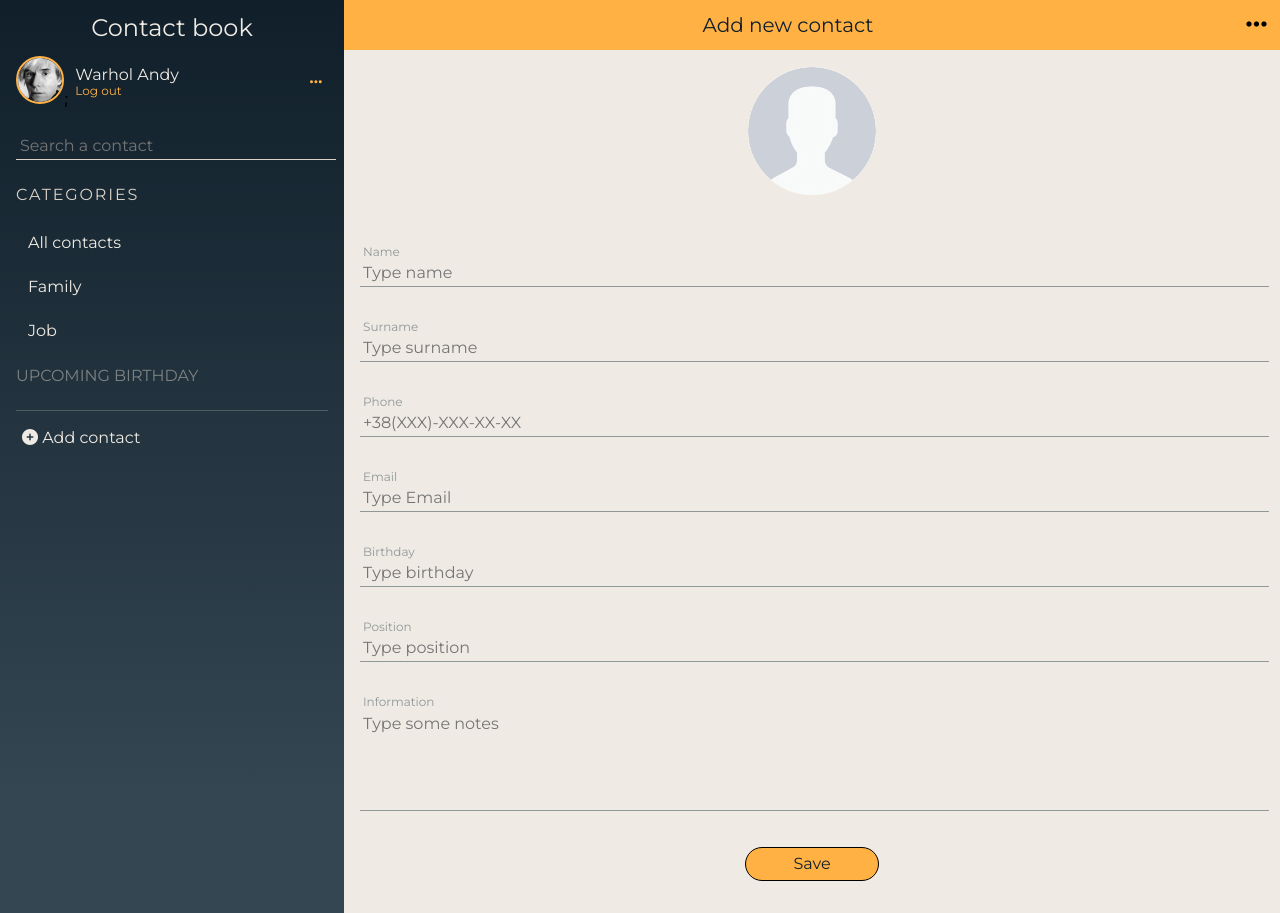
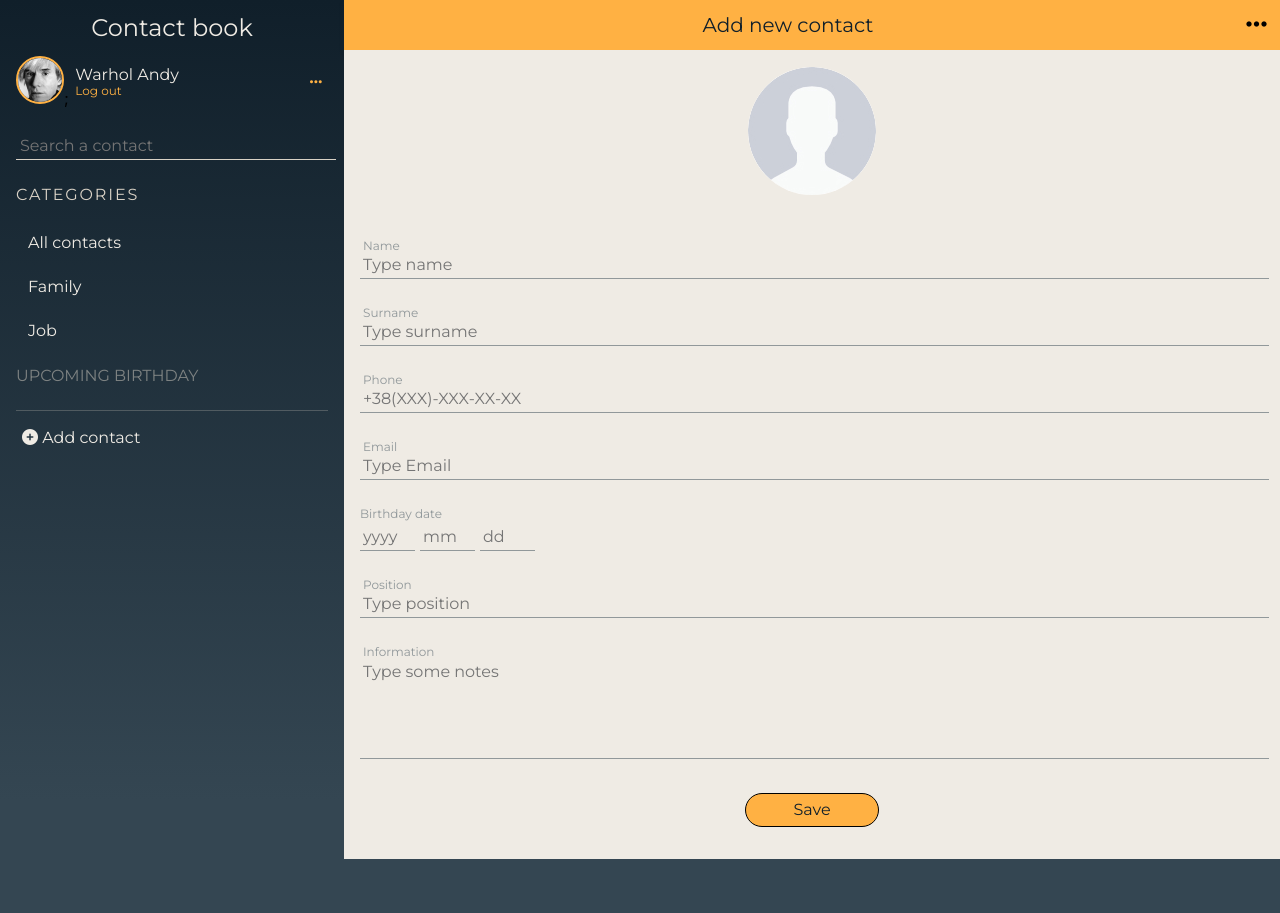
Before and after one commit to Dumanskyi/contact_list, a React (Create React App) app: page /add in a window 1280 px wide. After the commit the page ends 859 px from the top, so only its background shows below. Built offline with nearby package versions, Linux system fonts and the light colour scheme.

Commit message:
15.01.2020

```diff
--- a/src/Add/Add.js
+++ b/src/Add/Add.js
@@ -15,7 +15,10 @@ class Add extends Component {
       email: '',
       bornDate: '',
       position: '',
-      information: ''
+      information: '',
+      date: '',
+      month: '',
+      year: ''
     };
 
 
@@ -24,7 +27,10 @@ class Add extends Component {
     this.onChangePhone = this.onChangePhone.bind(this);
     this.onChangeEmail = this.onChangeEmail.bind(this);
 
-    this.onChangeBornDate = this.onChangeBornDate.bind(this);
+    this.onChangeDate = this.onChangeDate.bind(this);
+    this.onChangeMonth = this.onChangeMonth.bind(this);
+    this.onChangeYear = this.onChangeYear.bind(this);
+
     this.onChangePosition = this.onChangePosition.bind(this);
     this.onChangeInformation = this.onChangeInformation.bind(this);
 
@@ -50,17 +56,24 @@ class Add extends Component {
     this.setState({email: event.target.value});
   }
 
-
-  onChangeBornDate(event){
-    this.setState({bornDate: event.target.value});
-  }
-
   onChangePosition(event){
     this.setState({position: event.target.value});
   }
 
   onChangeInformation(event){
     this.setState({information: event.target.value});
+  }
+
+  onChangeDate(event){
+    this.setState({date: event.target.value});
+  }
+
+  onChangeMonth(event){
+    this.setState({month: event.target.value});
+  }
+
+  onChangeYear(event){
+    this.setState({year: event.target.value});
   }
 
   submitFunction(event){
@@ -77,7 +90,7 @@ class Add extends Component {
         }
       ],
       email: [this.state.email],
-      bornDate: this.state.bornDate,
+      bornDate: `${this.state.year}-${this.state.month}-${this.state.date}`,
       position: this.state.position,
       information: this.state.information,
     };
@@ -86,11 +99,6 @@ class Add extends Component {
 
     fetch_request(urlUser, "POST", user).then(function(data) {
       console.log(data);
-
-      // let obj = {
-      //   data,
-      //   Id : userID
-      // }
 
       let userObject = user;
       userObject._id = data.id;
@@ -176,7 +184,8 @@ class Add extends Component {
                   <div className='info-line'>
                     <label htmlFor="email">Email</label><br />
                     <input
-                      type="text"
+                    required
+                      type="email"
                       id="email"
                       name="email"
                       placeholder="Type Email"
@@ -185,16 +194,51 @@ class Add extends Component {
                     />
                   </div>
 
-                  <div className='info-line'>
-                    <label htmlFor="bornDate">Birthday</label><br />
-                    <input
-                      type="text"
-                      id="bornDate"
-                      name="bornDate"
-                      placeholder="Type birthday"
-                      value={this.state.bornDate}
-                      onChange={this.onChangeBornDate}
-                    />
+                  <div className='info-line'>Birthday date</div>
+                  <div className='info-birthday'>
+                     <div className='date-block'>
+                        {/* <label htmlFor="year">Year</label><br /> */}
+                        <input
+                          required
+                          maxLength="4"
+                          type="text"
+                          id="year"
+                          name="year"
+                          placeholder="yyyy"
+                          value={this.state.year}
+                          onChange={this.onChangeYear}
+                        />
+                      </div>
+
+                      <div className='date-block'>
+                        {/* <label htmlFor="month">Month</label><br /> */}
+                        <input
+                          required
+                          maxLength="2"
+                          type="text"
+                          id="month"
+                          name="month"
+                          placeholder="mm"
+                          value={this.state.month}
+                          onChange={this.onChangeMonth}
+                        />
+                      </div>
+
+                      <div className='date-block'>
+                        {/* <label htmlFor="date">Date</label><br /> */}
+                        <input
+                          required
+                          maxLength="2"
+                          type="text"
+                          id="date"
+                          name="date"
+                          placeholder="dd"
+                          value={this.state.date}
+                          onChange={this.onChangeDate}
+                        />
+                      </div>
+
+
                   </div>
 
                   <div className='info-line'>
--- a/src/Add/Add.scss
+++ b/src/Add/Add.scss
@@ -91,6 +91,10 @@ body {
                     form {
                         .info-line {
                             margin-top: 28px;
+                            color: rgba(52, 70, 82, 0.5);
+                            font-family: $montserrat;
+                            font-size: 12px;
+                            line-height: 12px;
                             label {
                                 font-family: $montserrat;
                                 font-size: 12px;
@@ -112,6 +116,7 @@ body {
                                 outline: none;
                             }
 
+
                             input:focus, textarea:focus {
                                 background-color: rgb(219, 188, 134);
                             }
@@ -128,6 +133,38 @@ body {
                                 width: 100%;
                                 resize: none;
                                 outline: none;
+                            }
+                        }
+
+                        .info-birthday {
+                            margin-top: 4px;
+                            display: flex;
+
+                            label {
+                                font-family: $montserrat;
+                                font-size: 12px;
+                                line-height: 12px;
+                                color: rgba(52, 70, 82, 0.5);
+                                padding-left: 3px;
+                            }
+
+                            input {
+                                font-family: $montserrat;
+                                font-size: 16px;
+                                line-height: 24px;
+                                color: #101F2A;
+                                background: none;
+                                border: none;
+                                border-bottom: 1px solid rgba(52, 70, 82, 0.5);
+                                padding-left: 3px;
+                                width: 50px;
+                                outline: none;
+                                margin-right: 5px;
+                            }
+
+
+                            input:focus, textarea:focus {
+                                background-color: rgb(219, 188, 134);
                             }
                         }
 
```
